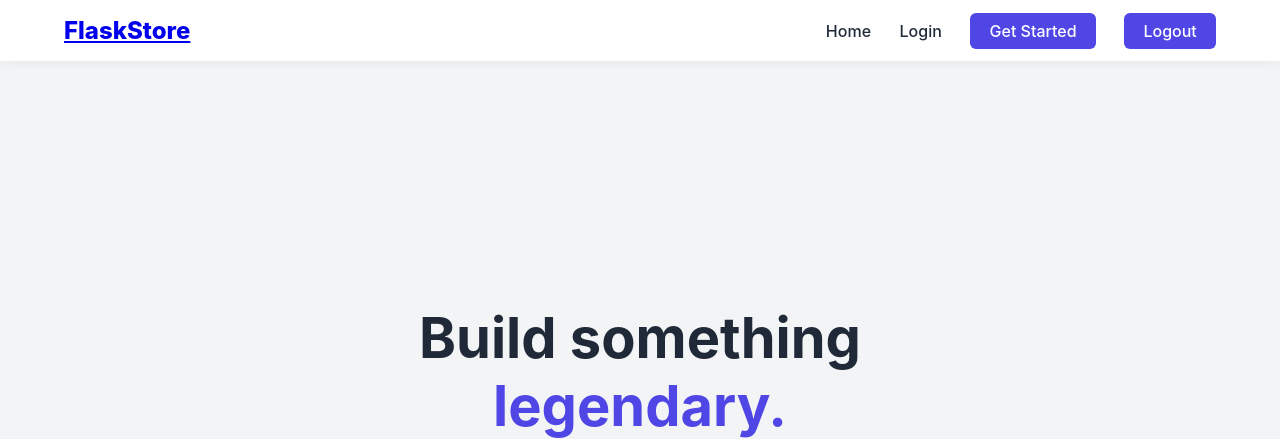
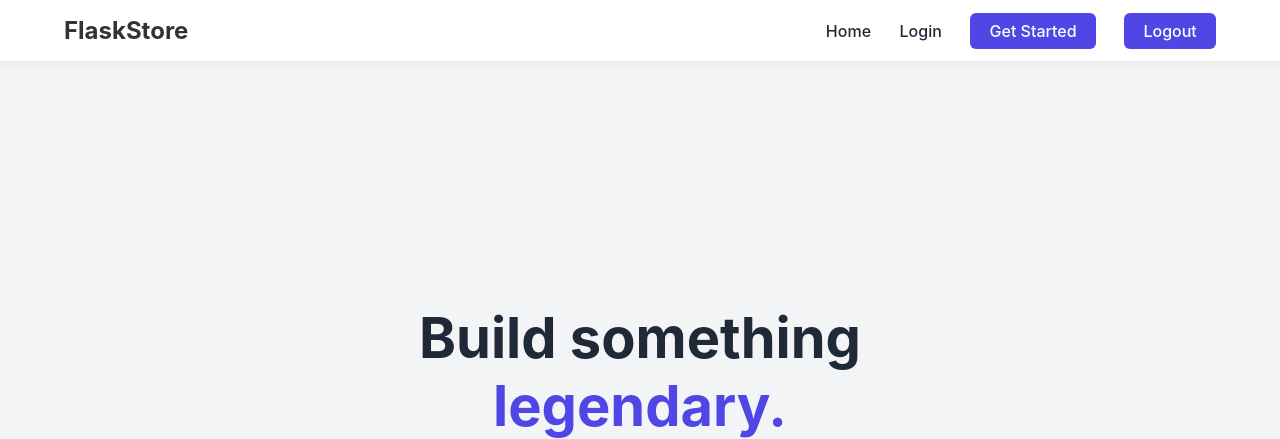
Before and after one commit to auwalcodes2007/flask_practice, a Flask app: page / in a window 1280 px wide. Shown: the top 439 px of the page. Run offline with Flask 3, Linux system fonts and the light colour scheme.

Commit message:
ui: remove underline from navbar logo link

```diff
--- a/static/style.css
+++ b/static/style.css
@@ -132,6 +132,13 @@ p {
     border-radius: 6px;
 }
 
+.nav-logo {
+    text-decoration: none;
+    font-weight: bold;
+    font-size: 1.5rem;
+    color: #333; /* Or whatever brand color you vibe with */
+}
+
 /* Hero Section */
 .hero-container {
     padding-top: 80px; /* Space for fixed nav */
--- a/templates/base.html
+++ b/templates/base.html
@@ -1,14 +1,17 @@
-<!DOCTYPE html>
+<!doctype html>
 <html lang="en">
   <head>
-    <meta charset="UTF-8">
-    <meta name="viewport" content="width=device-width, initial-scale=1.0">
-    <link rel="stylesheet" href="{{ url_for('static', filename='style.css') }}">
+    <meta charset="UTF-8" />
+    <meta name="viewport" content="width=device-width, initial-scale=1.0" />
+    <link
+      rel="stylesheet"
+      href="{{ url_for('static', filename='style.css') }}"
+    />
     <title>{% block title %}Welcome | My Flask App{% endblock %}</title>
   </head>
   <body>
     <nav class="navbar">
-        <div class="nav-logo"><a href="{{ url_for('home') }}">FlaskStore</a></div>
+      <a href="{{ url_for('home') }}" class="nav-logo">FlaskStore</a>
       <div class="nav-links">
         <a href="{{ url_for('home') }}">Home</a>
         <a href="{{ url_for('login') }}">Login</a>
@@ -17,7 +20,5 @@
       </div>
     </nav>
     {% block content %}{% endblock %}
-
-
   </body>
 </html>
```
Lines whose indentation alone changed are shown as unchanged.
